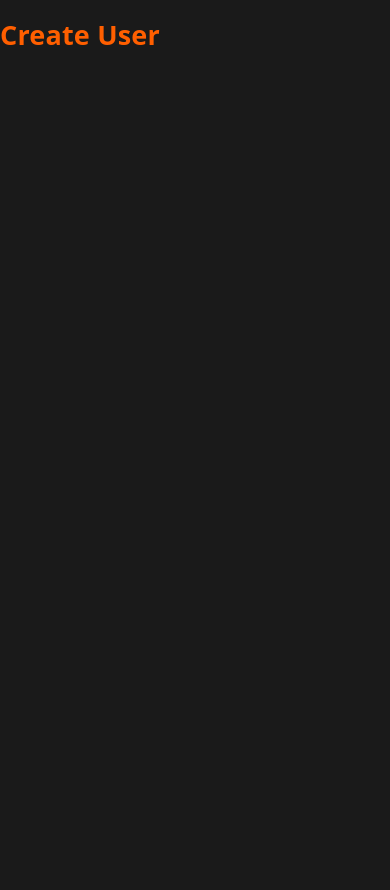
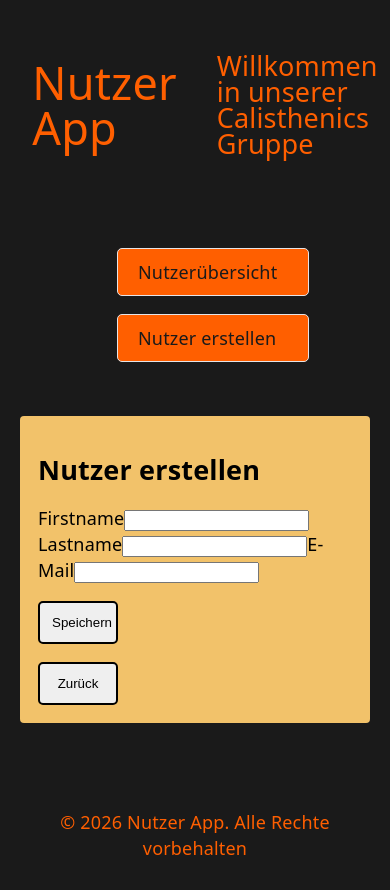
Before and after one commit to devjasmin/nutzer-app, a React (Vite) app: page /create in a window 390 px wide. Before the commit the page ends 844 px from the top, so only its background shows below. Built offline with nearby package versions, Linux system fonts and the light colour scheme.

Commit message:
neu erstellt: Navigation.css, UserOverview.css und CreateUser.css. den Karten eine neue Hintergrundfarbe gegeben. Darstellung an mobil-first angepasst.

```diff
--- a/src/Create.tsx
+++ /dev/null
@@ -1,4 +0,0 @@
-function Create() {
-  return <h2>Create User</h2>;
-}
-export default Create;
--- a/src/Dashboard.tsx
+++ b/src/Dashboard.tsx
@@ -1,5 +1,9 @@
-import { Link } from "react-router-dom";
+import { Outlet } from "react-router-dom";
 import "./Dashbord.css";
+import Navigation from "./pages/Navigation";
+import "./pages/Navigation.css";
+import "./pages/CreateUser.css";
+import "./pages/UserOverview.css";
 
 function Dashboard() {
   return (
@@ -11,34 +15,16 @@ function Dashboard() {
         </div>
       </section>
 
-      <section className="content">
-        <nav className="navigation">
-          <Link className="create-btn" to="/nutzer-app/create">
-            Nutzer erstellen
-          </Link>
-          <Link className="edit-btn" to="/nutzer-app/edit">
-            Nutzer bearbeiten
-          </Link>
-        </nav>
+      <section className="content-navi">
+        <Navigation />
 
-        <div className="content-cards">
-          <div className="card">
-            <div className="user-name">Max Mustermann</div>
-            <p className="user-description">
-              Neuer Nutzer bei unserer Calisthenics Gruppe.
-            </p>
-          </div>
-          <div className="card">
-            <div className="user-name">Mirco Baumann</div>
-            <p className="user-description">
-              Neuer Nutzer bei unserer Calisthenics Gruppe.
-            </p>
-          </div>
-        </div>
+        <main className="content-area">
+          <Outlet />
+        </main>
       </section>
 
       <section className="footer">
-        <p>© 2026 Nutzer App. Alle Rechte vorbehalten.</p>
+        <p>© 2026 Nutzer App. Alle Rechte vorbehalten</p>
       </section>
     </>
   );
--- a/src/Dashbord.css
+++ b/src/Dashbord.css
@@ -13,53 +13,27 @@
 }
 
 .welcome-message {
-  font-size: 1rem;
+  font-size: 1.5rem;
   padding: 10px;
 }
 
-.content {
-  display: grid;
-  grid-template-columns: 1fr 1fr;
+.content-navi {
+  display: flex;
+  flex-direction: column;
+  gap: 1rem;
+  padding: 20px;
+  width: 100%;
+  box-sizing: border-box;
   background-color: var(--bg);
   color: var(--text);
-  padding: 20px;
 }
 
-.navigation {
+.content-area {
   display: flex;
   flex-direction: column;
   justify-content: center;
   align-items: center;
-  margin-bottom: 20px;
-  gap: 1rem;
-}
-
-.create-btn,
-.edit-btn {
-  background-color: var(--text);
-  color: var(--bg);
-  padding: 10px 20px;
-  margin: 0 10px;
-  border: 1px solid var(--border);
-  border-radius: 5px;
-  cursor: pointer;
-  text-decoration: none;
-  width: 100px;
-}
-
-.content-cards {
-  display: flex;
-  flex-direction: row;
-  gap: 50px;
-}
-
-.card {
-  background-color: var(--bg);
-  color: var(--text);
-  border: 1px solid var(--border);
-  border-radius: 4px;
-  padding: 20px;
-  margin-bottom: 20px;
+  width: 100%;
 }
 
 .footer {
@@ -68,3 +42,21 @@
   text-align: center;
   padding: 10px;
 }
+
+@media (min-width: 768px) {
+  .content {
+    display: flex;
+    flex-direction: row;
+    align-items: flex-start;
+    max-width: 1000px;
+    margin-inline: auto;
+  }
+
+  .navigation {
+    flex: 0 0 220px;
+  }
+
+  .content-area {
+    flex: 1;
+  }
+}
--- a/src/Edit.tsx
+++ /dev/null
@@ -1,5 +0,0 @@
-function Edit() {
-  return <h2>Edit User</h2>;
-}
-
-export default Edit;
--- /dev/null
+++ b/src/pages/CreateUser.css
@@ -0,0 +1,36 @@
+.content-cards {
+  display: flex;
+  flex-direction: row;
+  justify-content: center;
+  gap: 20px;
+  padding: 1rem;
+  width: 100%;
+}
+
+.card {
+  background-color: rgb(242, 194, 106);
+  color: black;
+  border-radius: 4px;
+  padding: 1rem;
+  margin-bottom: 20px;
+}
+
+.save-btn {
+  padding: 12px;
+  border:
+    2px solid,
+    black;
+  border-radius: 5px;
+  margin-top: 1rem;
+  width: 80px;
+}
+
+.back-btn {
+  padding: 12px;
+  border:
+    2px solid,
+    black;
+  border-radius: 5px;
+  margin-top: 1rem;
+  width: 80px;
+}
--- /dev/null
+++ b/src/pages/CreateUser.tsx
@@ -0,0 +1,27 @@
+function CreateUser() {
+  return (
+    <div className="content-cards">
+      <div className="card">
+        <h2>Nutzer erstellen</h2>
+        <form>
+          <label>Firstname</label>
+          <input type="text" />
+
+          <label>Lastname</label>
+          <input type="text" />
+
+          <label>E-Mail</label>
+          <input type="email" />
+          <br />
+
+          <button className="save-btn" type="submit">
+            Speichern
+          </button>
+        </form>
+        <button className="back-btn">Zurück</button>
+      </div>
+    </div>
+  );
+}
+
+export default CreateUser;
--- /dev/null
+++ b/src/pages/Navigation.css
@@ -0,0 +1,22 @@
+.navigation {
+  display: flex;
+  flex-direction: column;
+  justify-content: center;
+  align-items: center;
+  gap: 1rem;
+  padding: 1rem;
+  width: 100%;
+}
+
+.create-btn,
+.overview-btn {
+  background-color: var(--text);
+  color: var(--bg);
+  padding: 10px 20px;
+  margin: 0 10px;
+  border: 1px solid var(--border);
+  border-radius: 5px;
+  cursor: pointer;
+  text-decoration: none;
+  width: 150px;
+}
--- /dev/null
+++ b/src/pages/Navigation.tsx
@@ -0,0 +1,16 @@
+import { Link } from "react-router-dom";
+
+function Navigation() {
+  return (
+    <nav className="navigation">
+      <Link className="overview-btn" to="overview">
+        Nutzerübersicht
+      </Link>
+      <Link className="create-btn" to="create">
+        Nutzer erstellen
+      </Link>
+    </nav>
+  );
+}
+
+export default Navigation;
--- /dev/null
+++ b/src/pages/UserOverview.css
@@ -0,0 +1,17 @@
+.overview-title {
+  font-size: 2rem;
+  padding: 1rem;
+  margin-bottom: 1rem;
+  display: flex;
+  justify-content: center;
+}
+
+.back-btn {
+  padding: 12px;
+  border:
+    2px solid,
+    black;
+  border-radius: 5px;
+  margin-top: 1rem;
+  width: 80px;
+}
--- /dev/null
+++ b/src/pages/UserOverview.tsx
@@ -0,0 +1,20 @@
+function UserOverview() {
+  return (
+    <>
+      <h2 className="overview-title">Übersicht</h2>
+      <div className="content-cards">
+        <div className="card">
+          <div className="firstName">Max</div>
+          <div className="lastName">Mustermann</div>
+        </div>
+        <div className="card">
+          <div className="firstName">Mirco</div>
+          <div className="lastName">Baumann</div>
+        </div>
+      </div>
+      <button className="back-btn">Zurück</button>
+    </>
+  );
+}
+
+export default UserOverview;
```
Also changed, not shown: src/Routes.tsx (+12 -12 lines).
